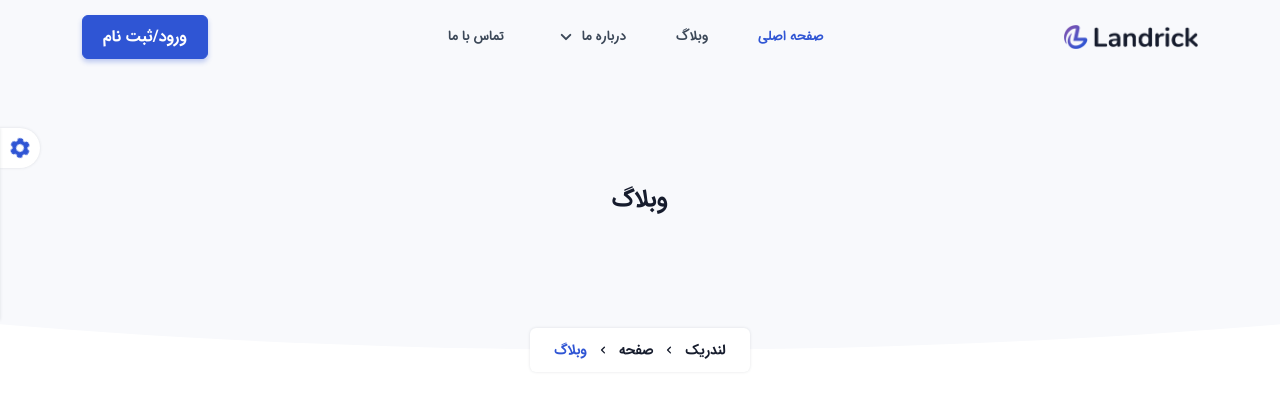
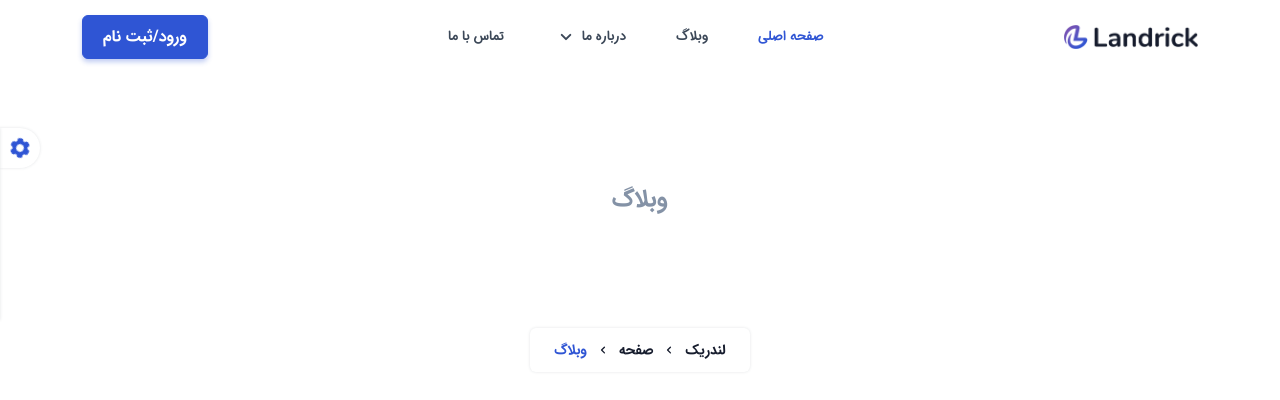
Before and after one commit to HosseinDev-02/landrick, a React (Create React App) app: page /blogs in a window 1280 px wide. Shown: the top 400 px of the page. Built offline with nearby package versions, Linux system fonts and the light colour scheme.

Commit message:
refactor PageHeader component

```diff
--- a/src/Components/PageHeader/PageHeader.jsx
+++ b/src/Components/PageHeader/PageHeader.jsx
@@ -1,15 +1,33 @@
-export default function PageHeader({ title }) {
+export default function PageHeader({ title, caption, img, bgColor, className, titleStyle }) {
     return (
-        <section className='services-intro relative z-20'>
+    <section style={{backgroundImage: img ? `url(${img})` : '', backgroundColor: bgColor ? `${bgColor}` : ''}} className={`page-header-image relative z-20 ${className}`}>
         <div className="container">
             <div className='flex flex-col text-center items-center gap-2'>
-                    <h2 className='text-2xl font-IranSansFaNum-Bold dark:font-IranSansDn-Bold text-title'>
                 {
-                            title
+                    caption ? (
+                        <h1 className={`text-5xl/[64px] font-IranSansFaNum-Bold dark:font-IranSansDn-Bold ${titleStyle}`}>
+                            {title}
+                        </h1>
+                    ) : (
+                        <h1 className={`text-2xl font-IranSansFaNum-Bold dark:font-IranSansDn-Bold ${titleStyle}`}>
+                            {title}
+                        </h1>
+                    )
                 }
-                    </h2>
+                {
+                    caption && (
+                        <p className='text-white/50 text-lg max-w-[600px] w-full'>
+                            {caption}
+                        </p>
+                    )
+                }
             </div>
         </div>
+        {
+            img && (
+                <div className='absolute inset-0 bg-sub-title/70 dark:bg-body/70 -z-10'></div>
+            )
+        }
     </section>
     )
 }
--- a/src/Pages/AboutUs/AboutUs.jsx
+++ b/src/Pages/AboutUs/AboutUs.jsx
@@ -7,15 +7,27 @@
 import WorkProcess from "../../Components/WorkProcess/WorkProcess";
 import AboutusServices from "../../Components/AboutusServices/AboutusServices";
 import AboutusTeam from "../../Components/AboutusTeam/AboutusTeam";
+import PageHeader from "../../Components/PageHeader/PageHeader";
 
 export default function AboutUs() {
     return (
         <>
             <Header/>
             <main>
-                <AboutusIntro/>
+                <PageHeader
+                    title='درباره ما'
+                    titleStyle='text-white'
+                    caption='کار با لنـدریــک را شروع کنید که می تواند همه چیزهایی را که برای ایجاد آگاهی ، ایجاد ترافیک ، اتصال
+                    به آن نیاز دارید فراهم کند.'
+                    img='/images/aboutus/introduction-bg.jpg'
+                />
                 <BreadCrumb
                     page='درباره ما'
+                    items={[
+                        {id: 1, title: 'لندریک'},
+                        {id: 2, title: 'صفحه'},
+                        {id: 3, title: 'درباره ما'},
+                    ]}
                 />
                 <OurExperience/>
                 <Companies className='!bg-body mt-6 !py-0'/>
--- /dev/null
+++ b/src/Pages/BlogDetail/BlogDetail.jsx
@@ -0,0 +1,26 @@
+import Header from "../../Components/Header/Header";
+import Footer from "../../Components/Footer/Footer";
+import PageHeader from "../../Components/PageHeader/PageHeader";
+import BreadCrumb from "../../Components/Breadcrumb/BreadCrumb";
+
+export default function BlogDetail() {
+    return (
+        <>
+            <Header/>
+            <main>
+                <PageHeader titleStyle='text-white text-3xl/[45px] max-w-[326px] w-full' className='bg-center' title='هوشمندترین برنامه ها برای کسب و کار شما' img='/images/1.jpg'/>
+                <BreadCrumb page='جزئیات وبلاگ' items={[
+                    {id: 1, title: 'لندریک'},
+                    {id: 2, title: 'وبلاگ'},
+                    {id: 3, title: 'جزئیات وبلاگ'}
+                ]}/>
+                <section>
+                    <div className="container">
+
+                    </div>
+                </section>
+            </main>
+            <Footer/>
+        </>
+    )
+}
--- a/src/Pages/Services/Services.jsx
+++ b/src/Pages/Services/Services.jsx
@@ -1,19 +1,24 @@
 import Header from "../../Components/Header/Header";
 import Footer from "../../Components/Footer/Footer";
-import ServicesIntro from "../../Components/ServicesIntro/ServicesIntro";
 import BreadCrumb from "../../Components/Breadcrumb/BreadCrumb";
 import OurServices from "../../Components/OurServices/OurServices";
 import Comments from "../../Components/Comments/Comments";
 import LastProjects from "../../Components/LastProjects/LastProjects";
+import PageHeader from "../../Components/PageHeader/PageHeader";
 
 export default function Services() {
     return (
         <>
             <Header changeMode={true}/>
                 <main>
-                    <ServicesIntro/>
+                    <PageHeader titleStyle='text-title' title='خدمات' bgColor='rgb(var(--color-light-bg))'/>
                     <BreadCrumb
                         page='خدمات'
+                        items={[
+                            {id: 1, title: 'لندریک'},
+                            {id: 2, title: 'صفحه'},
+                            {id: 3, title: 'خدمات'},
+                        ]}
                     />
                     <OurServices/>
                     <Comments/>
--- a/src/index.css
+++ b/src/index.css
@@ -95,28 +95,29 @@
         transform: translateY(-8px);
     }
 
-    .aboutus-intro {
-        background: url("../public/images/aboutus/introduction-bg.jpg");
-    }
+    /*.aboutus-intro {*/
+    /*    background: url("../public/images/aboutus/introduction-bg.jpg");*/
+    /*}*/
 
-    .services-intro, .aboutus-intro {
+    .page-header-image {
         background-size: cover;
+        /*background-position: center;*/
         padding: 184px 0 134px 0;
         clip-path: ellipse(270% 100% at 50% 0%);
     }
 
-    .services-intro {
-        background: rgb(var(--color-light-bg));
-    }
+    /*.services-intro {*/
+    /*    background: rgb(var(--color-light-bg));*/
+    /*}*/
 
     @media screen and (min-width: 768px) {
-        .aboutus-intro, .services-intro {
+        .page-header-image {
             clip-path: ellipse(195% 100% at 50% 0%);
         }
     }
 
     @media screen and (min-width: 992px) {
-        .aboutus-intro, .services-intro {
+        .page-header-image {
             clip-path: ellipse(133% 100% at 50% 0%);
         }
     }
--- a/src/routes.js
+++ b/src/routes.js
@@ -5,6 +5,7 @@
 import Team from "./Pages/Team/Team";
 import Pricing from "./Pages/Pricing/Pricing";
 import Blogs from "./Pages/Blogs/Blogs";
+import BlogDetail from "./Pages/BlogDetail/BlogDetail";
 
 
 let routes = [
@@ -15,6 +16,7 @@
     { path: '/team', element: <Team/> },
     { path: '/pricing', element: <Pricing/> },
     { path: '/blogs', element: <Blogs/> },
+    { path: '/blog-detail/:shortName', element: <BlogDetail/> },
 ]
 
 export default routes
```
Lines whose indentation alone changed are shown as unchanged.
